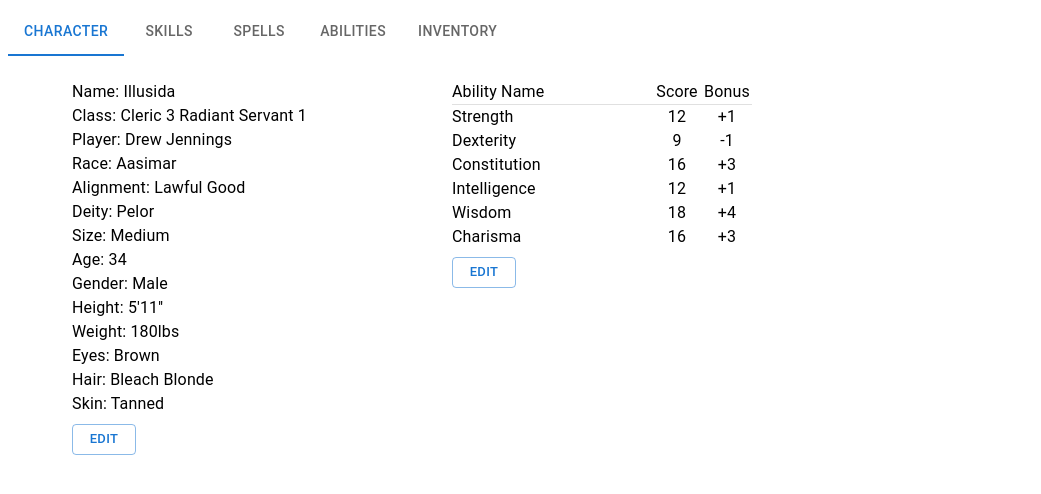
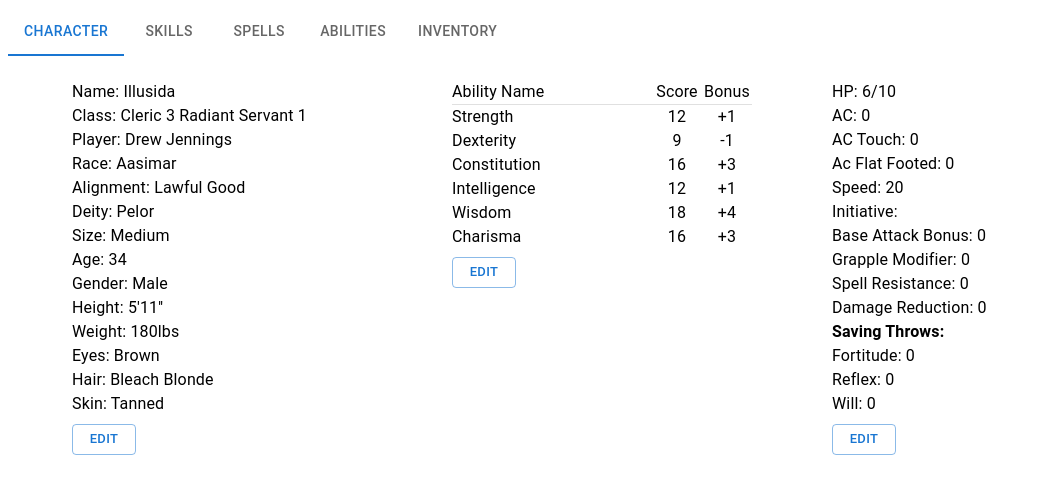
Before and after one commit to a-jennings/traska, a React (Create React App) app: page / in a window 1280 px wide. Shown: the top 494 px of the page, without its empty margins (0-1041 px from the left). Built offline with nearby package versions, Linux system fonts and the light colour scheme; data requests are answered from the project's data file.

Commit message:
add remaining character stats

```diff
--- a/data/db.json
+++ b/data/db.json
@@ -31,6 +31,24 @@
     "intelligence": 12,
     "wisdom": 18,
     "charisma": 16
+  },
+  "stats": {
+    "hpMax": 10,
+    "hpCurrent": 6,
+    "ac": 0,
+    "acTouch": 0,
+    "acFF": 0,
+    "speed": 20,
+    "initative": 0,
+    "savingThrows": {
+      "fortitude": 0,
+      "reflex": 0,
+      "will": 0
+    },
+    "baseAttackBonus": 0,
+    "grapple": 0,
+    "spellResistance": 0,
+    "damageReduction": 0
   },
   "skills": [
     {
--- a/src/pages/Character/Character.tsx
+++ b/src/pages/Character/Character.tsx
@@ -4,7 +4,7 @@ import { CharacterData } from "../../types";
 import { Box, Typography, Button, Dialog } from "@mui/material";
 import { EditCharacterDialog } from "./EditCharacterDialog";
 import { CharacterAbilities } from "./CharacterAbilities/CharacterAbilities";
-import { DataArrayOutlined } from "@mui/icons-material";
+import { CharacterStats } from "./CharacterStats/CharacterStats";
 
 axios.defaults.headers.common["Access-Control-Allow-Origin"] = "*";
 axios.defaults.headers.common["Access-Control-Allow-Methods"] =
@@ -68,7 +68,12 @@ export function Character(): ReactElement {
           </Button>
         </Box>
 
-        <Box>{data && <CharacterAbilities />}</Box>
+        <Box>
+          <CharacterAbilities />
+        </Box>
+        <Box>
+          <CharacterStats />
+        </Box>
       </Box>
 
       <Dialog
@@ -77,9 +82,7 @@ export function Character(): ReactElement {
         open={dialogOpen}
         onClose={handleDialogClose}
       >
-        {data && (
-          <EditCharacterDialog onClose={handleDialogClose} data={data} />
-        )}
+        <EditCharacterDialog onClose={handleDialogClose} data={data} />
       </Dialog>
     </>
   );
--- a/src/pages/Character/CharacterAbilities/CharacterAbilities.tsx
+++ b/src/pages/Character/CharacterAbilities/CharacterAbilities.tsx
@@ -34,7 +34,7 @@ export function CharacterAbilities(): ReactElement {
 
   return (
     <>
-      <Box minWidth="300px" maxWidth="300px">
+      <Box minWidth="300px" maxWidth="300px" mr={10}>
         <Grid container>
           <Grid item xs={8}>
             <Typography>Ability Name</Typography>
--- /dev/null
+++ b/src/pages/Character/CharacterStats/CharacterStats.tsx
@@ -0,0 +1,71 @@
+import React, { ReactElement, useEffect, useState } from "react";
+import { Box, Typography, Dialog, Button } from "@mui/material";
+import axios from "axios";
+import { CharacterStatistics } from "../../../types";
+import { CharacterStatsEditDialog } from "./CharacterStatsEditDialog";
+
+axios.defaults.headers.common["Access-Control-Allow-Origin"] = "*";
+axios.defaults.headers.common["Access-Control-Allow-Methods"] =
+  "GET,PUT,POST,DELETE,PATCH,OPTIONS";
+
+export function CharacterStats(): ReactElement {
+  const [data, setData] = useState<CharacterStatistics>();
+  const [dialogOpen, setDialogOpen] = useState(false);
+
+  const handleDialogOpen = () => {
+    setDialogOpen(true);
+  };
+
+  const handleDialogClose = () => [setDialogOpen(false)];
+
+  useEffect(() => {
+    axios
+      .get("http://localhost:3001/stats")
+      .then((res: { data: CharacterStatistics }) => setData(res.data))
+      .catch((error) => console.log(error));
+  }, [dialogOpen]);
+
+  if (!data) {
+    return <></>;
+  }
+
+  return (
+    <>
+      <Box minWidth="300px" maxWidth="300px" mb={1}>
+        <Typography>
+          HP: {data.hpCurrent}/{data.hpMax}
+        </Typography>
+        <Typography>AC: {data.ac}</Typography>
+        <Typography>AC Touch: {data.acTouch}</Typography>
+        <Typography>Ac Flat Footed: {data.acFF}</Typography>
+        <Typography>Speed: {data.speed}</Typography>
+        <Typography>Initiative: {data.initiative}</Typography>
+        <Typography>Base Attack Bonus: {data.baseAttackBonus}</Typography>
+        <Typography>Grapple Modifier: {data.grapple}</Typography>
+        <Typography>Spell Resistance: {data.spellResistance}</Typography>
+        <Typography>Damage Reduction: {data.damageReduction}</Typography>
+        <Typography>
+          <strong>Saving Throws: </strong>
+        </Typography>
+        <Typography>Fortitude: {data.savingThrows.fortitude}</Typography>
+        <Typography>Reflex: {data.savingThrows.reflex}</Typography>
+        <Typography>Will: {data.savingThrows.will}</Typography>
+      </Box>
+
+      <Box>
+        <Button size="small" variant="outlined" onClick={handleDialogOpen}>
+          Edit
+        </Button>
+      </Box>
+
+      <Dialog
+        fullWidth
+        maxWidth="sm"
+        open={dialogOpen}
+        onClose={handleDialogClose}
+      >
+        <CharacterStatsEditDialog data={data} onClose={handleDialogClose} />
+      </Dialog>
+    </>
+  );
+}
--- /dev/null
+++ b/src/pages/Character/CharacterStats/CharacterStatsEditDialog.tsx
@@ -0,0 +1,83 @@
+import React, { ReactElement } from "react";
+import { CharacterStatistics } from "../../../types";
+import {
+  Button,
+  DialogActions,
+  DialogContent,
+  DialogTitle,
+  TextField,
+  Grid,
+} from "@mui/material";
+import { Formik, Form } from "formik";
+import axios from "axios";
+
+type CharacterStatsEditDialogProps = {
+  data: CharacterStatistics;
+  onClose: () => void;
+};
+
+export function CharacterStatsEditDialog(
+  props: CharacterStatsEditDialogProps
+): ReactElement {
+  const { data, onClose } = props;
+
+  return (
+    <>
+      <DialogTitle>Edit Stats</DialogTitle>
+      <Formik
+        initialValues={data}
+        onSubmit={(values) => {
+          axios
+            .post("http://localhost:3001/stats", values)
+            .then(() => onClose())
+            .catch((error) => console.log(error));
+        }}
+      >
+        {({ values, handleChange, handleSubmit }) => (
+          <DialogContent>
+            <Form>
+              <Grid container spacing={1} my={1}>
+                <Grid item xs={6}>
+                  <TextField
+                    fullWidth
+                    size="small"
+                    id="hpCurrent"
+                    name="hpCurrent"
+                    label="Current HP"
+                    value={values.hpCurrent}
+                    onChange={handleChange}
+                    type="number"
+                  />
+                </Grid>
+                <Grid item xs={6}>
+                  <TextField
+                    fullWidth
+                    size="small"
+                    id="hpMax"
+                    name="hpMax"
+                    label="Max HP"
+                    value={values.hpMax}
+                    onChange={handleChange}
+                    type="number"
+                  />
+                </Grid>
+              </Grid>
+              <DialogActions>
+                <Button variant="outlined" onClick={onClose}>
+                  Cancel
+                </Button>
+                <Button
+                  variant="contained"
+                  color="primary"
+                  onClick={() => handleSubmit()}
+                >
+                  Save
+                </Button>
+              </DialogActions>
+            </Form>
+          </DialogContent>
+        )}
+      </Formik>
+    </>
+  );
+}
```
Also changed, not shown: src/types.ts (+14 -12 lines).
